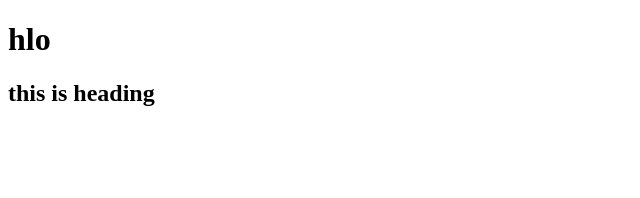
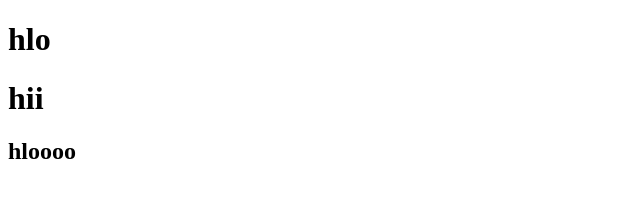
Before and after one commit to Gourav-InfoTech/Learning, a plain HTML site: page index.html in a window 1280 px wide. Shown: the whole page, without its empty margins (0-640 px from the left). Drawn offline with Linux system fonts and the light colour scheme.

Commit message:
index changed

```diff
--- a/index.html
+++ b/index.html
@@ -1,13 +1,14 @@
 <!DOCTYPE html>
 <html lang="en">
-<head>
-    <meta charset="UTF-8">
-    <meta http-equiv="X-UA-Compatible" content="IE=edge">
-    <meta name="viewport" content="width=device-width, initial-scale=1.0">
+  <head>
+    <meta charset="UTF-8" />
+    <meta http-equiv="X-UA-Compatible" content="IE=edge" />
+    <meta name="viewport" content="width=device-width, initial-scale=1.0" />
     <title>Document</title>
-</head>
-<body>
+  </head>
+  <body>
     <h1>hlo</h1>
-    <h2>this is heading</h2>
-</body>
+    <h1>hii</h1>
+    <h2>hloooo</h2>
+  </body>
 </html>
```
